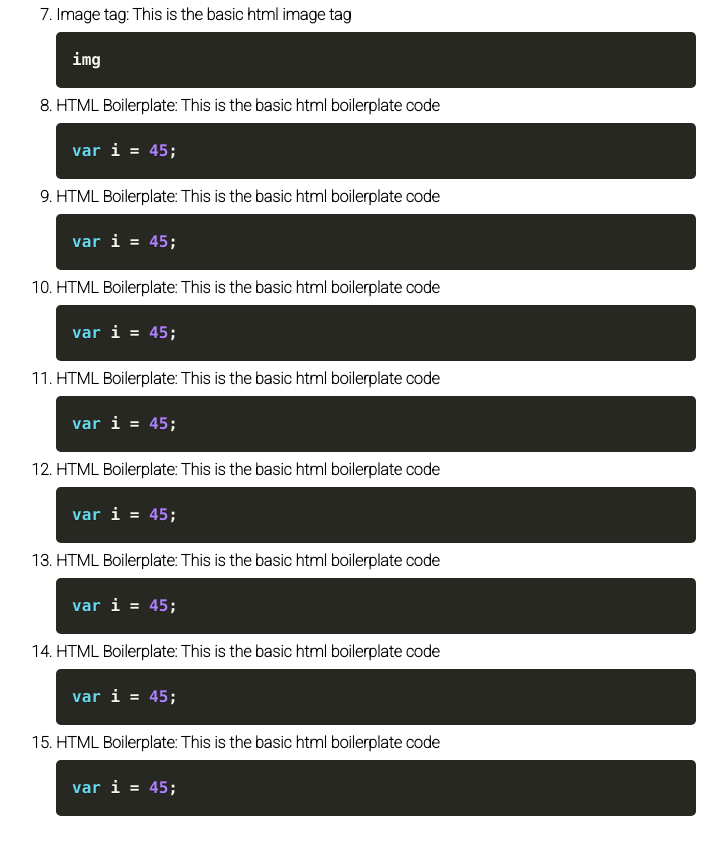
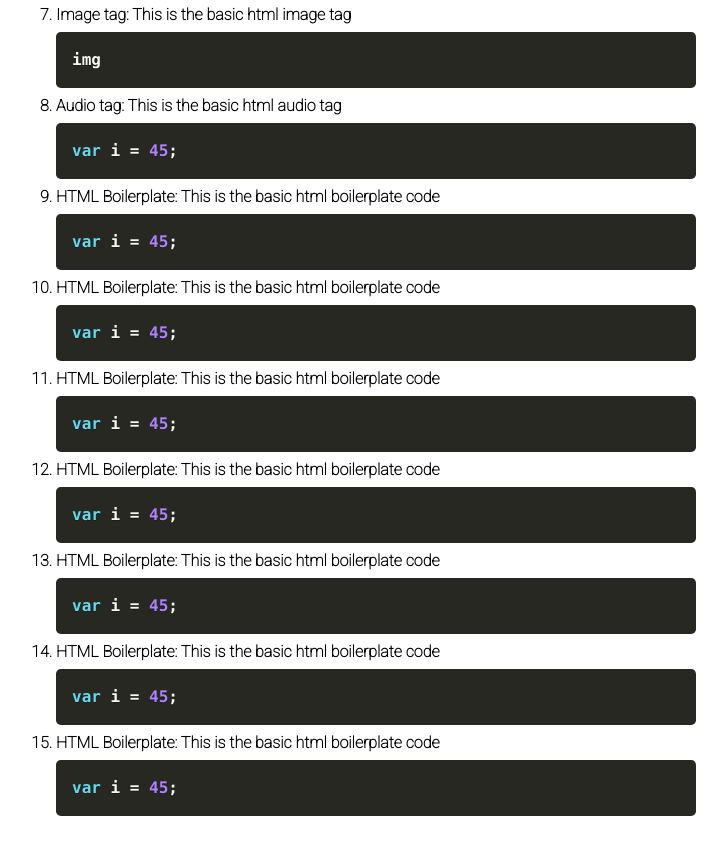
Before and after one commit to byomkesh03/Cheatsheet-Template, a plain HTML site: page index.html in a window 1280 px wide. Shown: the part 885-1739 px from the top of the page, without its empty margins (264-991 px from the left). Drawn offline with Linux system fonts and the light colour scheme; some packages are replaced by stand-ins of ours; a script that the page names is missing; a web font is replaced by a local one.

Commit message:
audio tag updated

```diff
--- a/index.html
+++ b/index.html
@@ -53,7 +53,7 @@
             <li><b>Image tag:</b> This is the basic html image tag
                 <pre class="language-js"><code>img </code></pre>
             </li>
-            <li><b>HTML Boilerplate:</b> This is the basic html boilerplate code
+            <li><b>Audio tag:</b> This is the basic html audio tag
                 <pre class="language-js"><code>var i = 45; </code></pre>
             </li>
             <li><b>HTML Boilerplate:</b> This is the basic html boilerplate code
```
